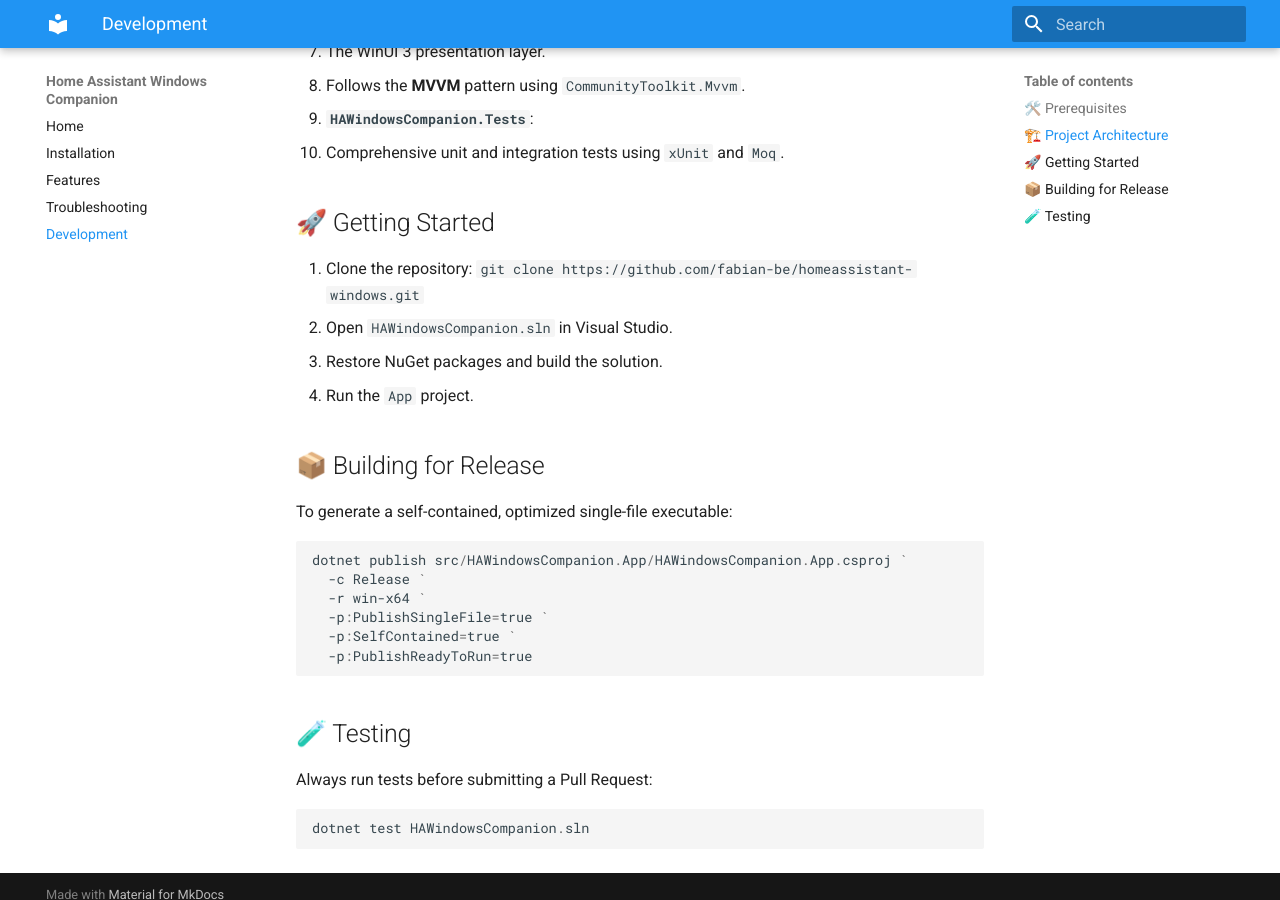
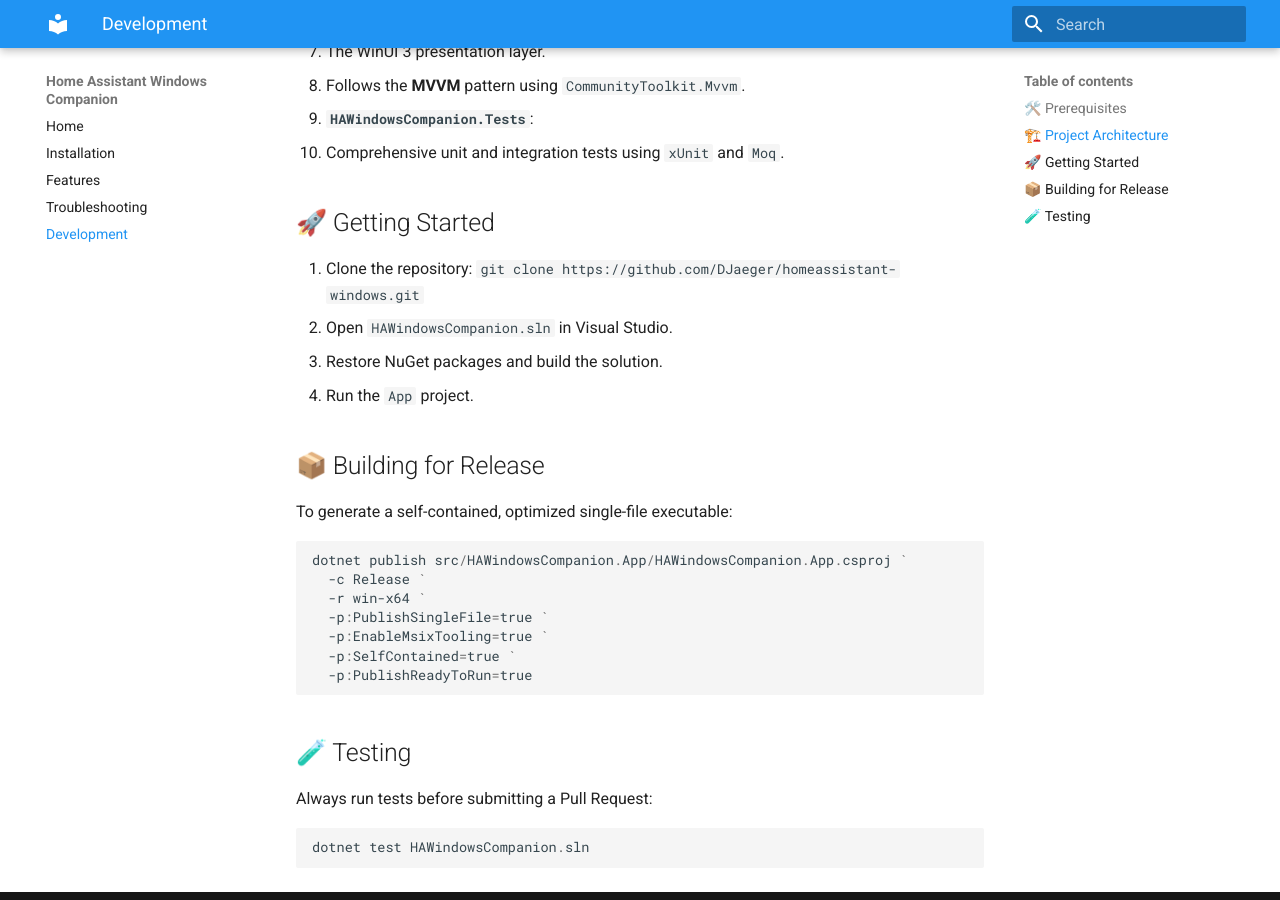
Before and after one commit to DJaeger/homeassistant-windows, an MkDocs documentation site: the page built from docs/development.md, in a window 1280 px wide and 900 px high, scrolled down 769 px. Built offline with MkDocs 1.6.1 and Material for MkDocs 9.7.7, drawn with Linux system fonts in a browser that asks for light colours; part of the change alters nothing that is shown.

Commit message:
Update repo url and powershell in development.md
Update the URL to clone the repo and add required parameter to powershell command

````diff
--- a/docs/development.md
+++ b/docs/development.md
@@ -26,7 +26,7 @@ The solution uses **Clean Architecture** to maintain a strict separation of conc
 
 ## 🚀 Getting Started
 
-1. Clone the repository: `git clone https://github.com/fabian-be/homeassistant-windows.git`
+1. Clone the repository: `git clone https://github.com/DJaeger/homeassistant-windows.git`
 2. Open `HAWindowsCompanion.sln` in Visual Studio.
 3. Restore NuGet packages and build the solution.
 4. Run the `App` project.
@@ -40,6 +40,7 @@ dotnet publish src/HAWindowsCompanion.App/HAWindowsCompanion.App.csproj `
   -c Release `
   -r win-x64 `
   -p:PublishSingleFile=true `
+  -p:EnableMsixTooling=true `
   -p:SelfContained=true `
   -p:PublishReadyToRun=true
 ```
````
